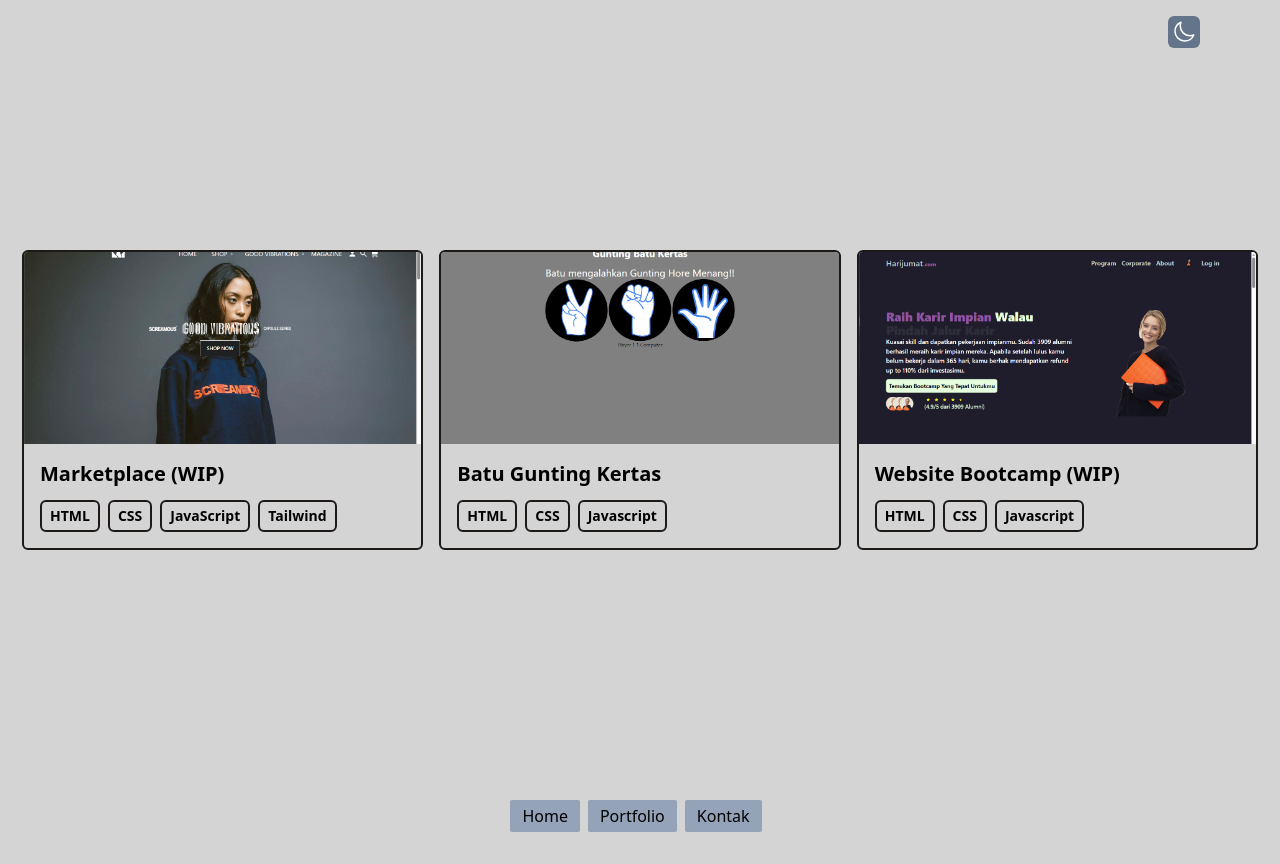
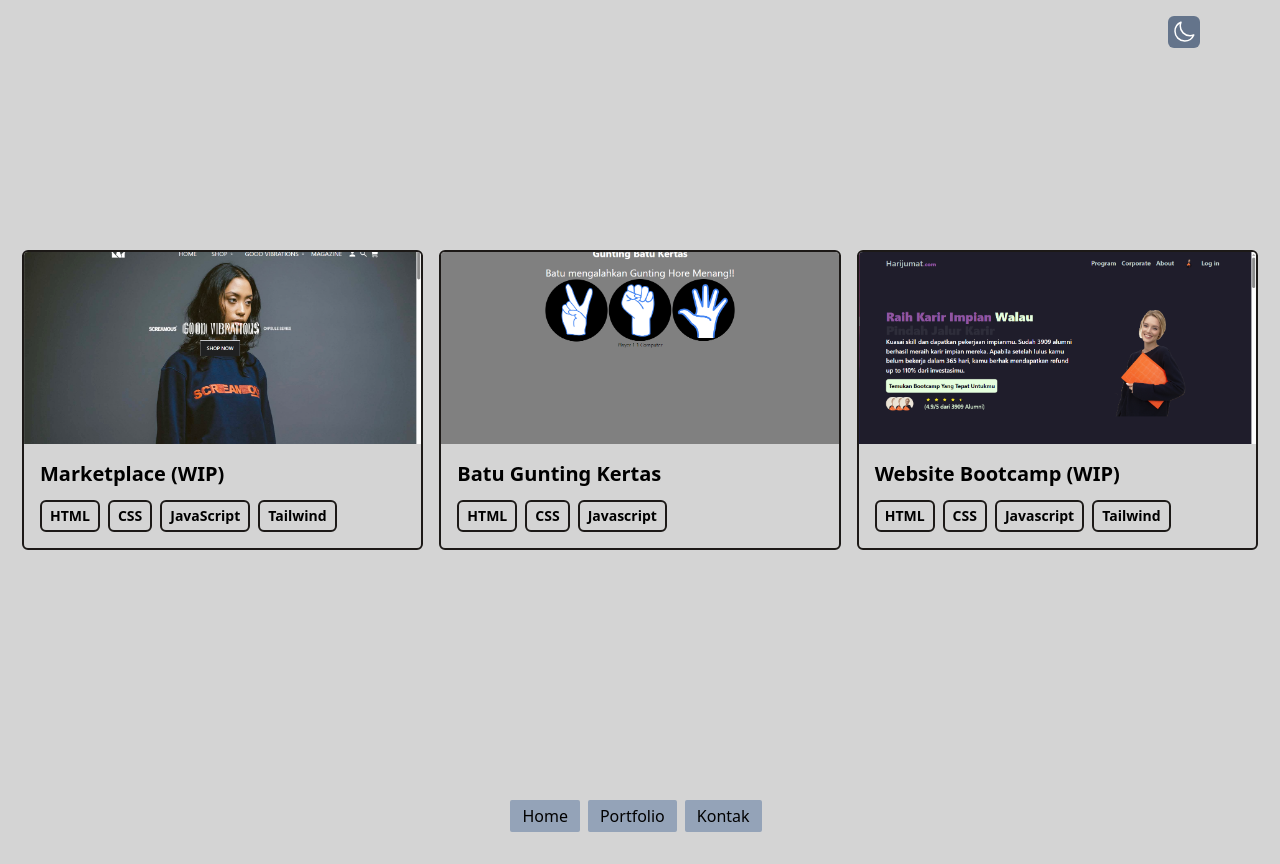
Before and after one commit to widyafebriandaru/React-Portofolio, a React (Vite) app: page /portfolio in a window 1280 px wide. Built offline with nearby package versions, Linux system fonts and the light colour scheme.

Commit message:
test change dir name

```diff
--- a/src/data/portfolio.js
+++ b/src/data/portfolio.js
@@ -14,7 +14,7 @@ export default [
   {
     title: "Website Bootcamp (WIP)",
     imgUrl: "/assets/3.png",
-    stack: ["HTML", "CSS", "Javascript"],
+    stack: ["HTML", "CSS", "Javascript", "Tailwind"],
     link: "https://harijumat.vercel.app/",
   },
 ];
```
